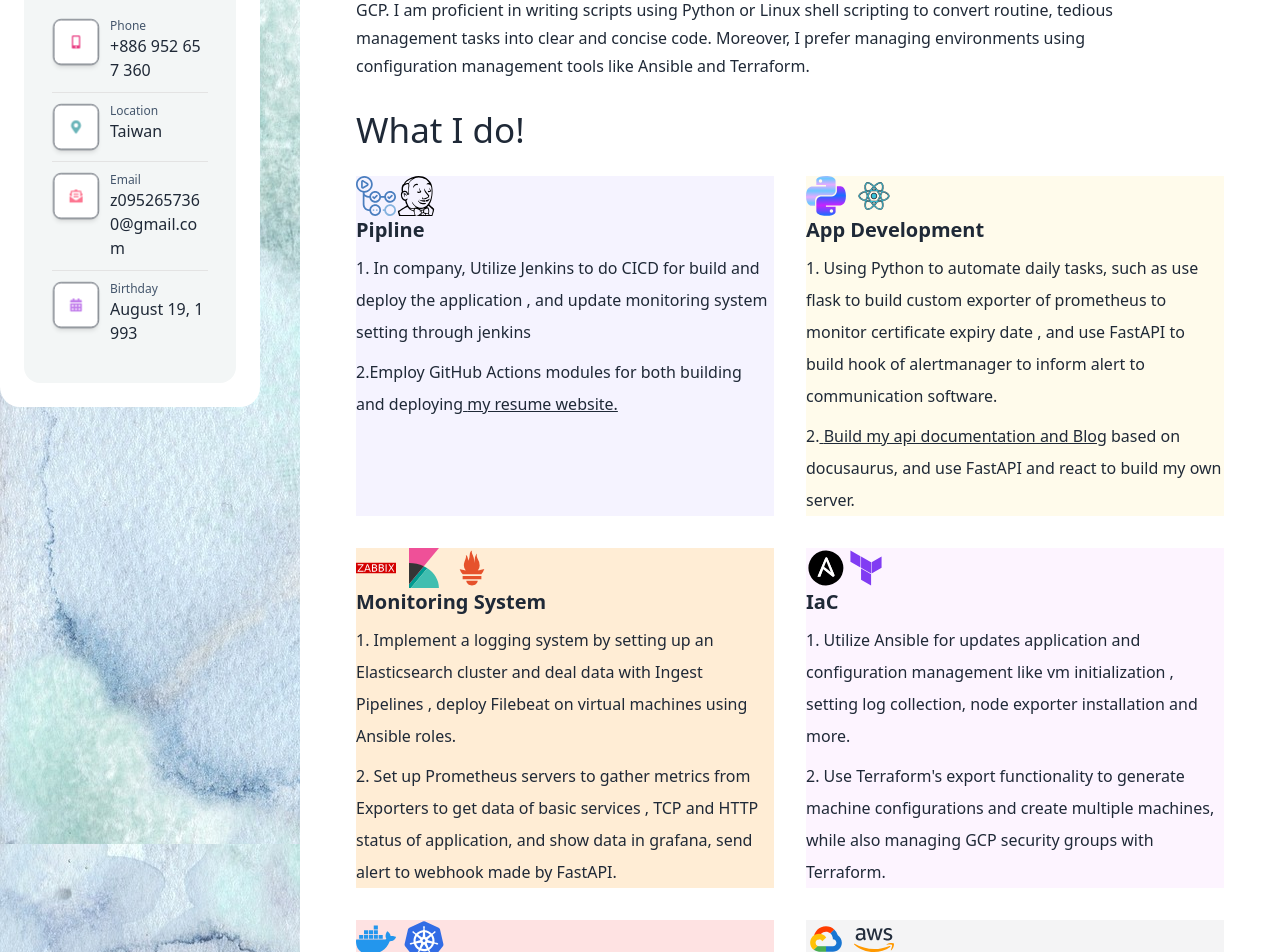
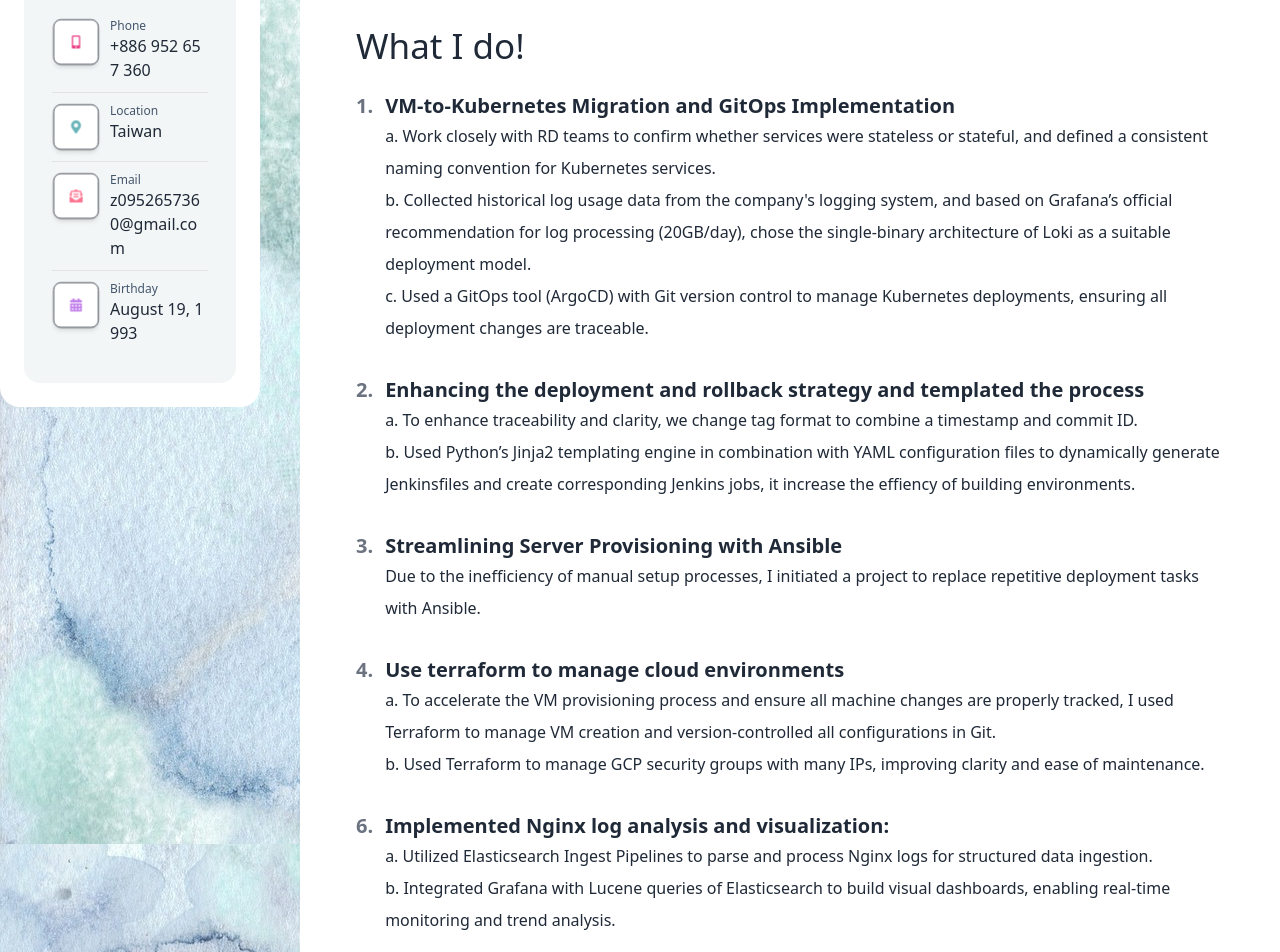
Before and after one commit to suyuying/me-rsume, a React (Create React App) app: page / in a window 1280 px wide. Shown: the part 421-1373 px from the top of the page. Built offline with nearby package versions, Linux system fonts and the light colour scheme.

Commit message:
update resume

```diff
--- a/src/App.js
+++ b/src/App.js
@@ -220,179 +220,124 @@
                             proxies, and more. Throughout the process, I
                             frequently communicate with RD and PM to discuss
                             requirements and achieve goals, which has
-                            significantly enhanced my communication skills. I am
-                            also pursuing further education in Kubernetes and
-                            working with the company to transition services to
-                            Kubernetes.
+                            significantly enhanced my communication skills.
                           </p>
                           <p className="text-gray-lite leading-7 mt-2.5 dark:text-color-910 dark:text-white">
                             As part of my job responsibilities, I am well-versed
                             in network design and machine provisioning in AWS
                             and GCP. I am proficient in writing scripts using
-                            Python or Linux shell scripting to convert routine,
-                            tedious management tasks into clear and concise
-                            code. Moreover, I prefer managing environments using
-                            configuration management tools like Ansible and
-                            Terraform.
+                            Python or Linux shell scripting or other
+                            configuration management tools like Ansible to
+                            convert routine, tedious management tasks into clear
+                            and concise code.
                           </p>
                         </div>
                       </div>
                     </div>
                   </div>
                   <section className="pb-12 px-2 sm:px-5 md:px-10 lg:px-14 dark:text-white">
-                    <h3 className="text-[35px]  font-medium pb-5 ">
-                      What I do!
-                    </h3>
-                    <div className=" grid gap-8 grid-cols-1 md:grid-cols-2 xl:grid-cols-2 ">
-                      <div
-                        className=" dark:bg-transparent bg-violet-50 dark:rounded-lg dark:border-[#212425] dark:border-2 dark:p-3"
-                        // style={{ background: "rgb(252, 244, 255)" }}
-                      >
-                        <GitHubAction className="inline-block  bg-gradient-to-r  hover:from-pink-500 hover:to-yellow-500" />
-                        <Jenkins className="inline-block  bg-gradient-to-r  hover:from-pink-500 hover:to-yellow-500" />
-
-                        {/* <MicrosoftAzureIcon className="inline-block ml-2 bg-gradient-to-r  hover:from-pink-500 hover:to-yellow-500" /> */}
-                        <div className="space-y-2 break-all">
-                          <h3 className=" text-xl font-semibold ">Pipline</h3>
-                          <p className=" leading-8 text-gray-lite  break-normal">
-                            1. In company, Utilize Jenkins to do CICD for build
-                            and deploy the application , and update monitoring
-                            system setting through jenkins{" "}
-                          </p>{" "}
-                          <p className=" leading-8 text-gray-lite  break-normal">
-                            2.Employ GitHub Actions modules for both building
-                            and deploying
-                            <Link
-                              to="https://d14ghvre931txr.cloudfront.net/"
-                              className="link"
-                              target="_blank"
-                            >
-                              {" "}
-                              my resume website.
-                            </Link>
+                    <h3 className="text-[35px] font-medium pb-5">What I do!</h3>
+                    <div className="space-y-8">
+                      <div className="flex items-start gap-3">
+                        <span className="text-xl font-semibold text-gray-500">
+                          1.
+                        </span>
+                        <div>
+                          <h4 className="text-xl font-semibold">
+                            VM-to-Kubernetes Migration and GitOps Implementation
+                          </h4>
+                          <p className="text-gray-lite leading-8">
+                            a. Work closely with RD teams to confirm whether
+                            services were stateless or stateful, and defined a
+                            consistent naming convention for Kubernetes
+                            services.
+                            <br />
+                            b. Collected historical log usage data from the
+                            company's logging system, and based on Grafana’s
+                            official recommendation for log processing
+                            (20GB/day), chose the single-binary architecture of
+                            Loki as a suitable deployment model.
+                            <br />
+                            c. Used a GitOps tool (ArgoCD) with Git version
+                            control to manage Kubernetes deployments, ensuring
+                            all deployment changes are traceable.
                           </p>
                         </div>
                       </div>
-                      <div
-                        className="dark:bg-transparent bg-amber-50 dark:rounded-lg dark:border-[#212425] dark:border-2 dark:p-4"
-                        // style={{ background: "rgb(254, 250, 240)" }}
-                      >
-                        <PythonIcon className="inline-block  bg-gradient-to-r  hover:from-pink-500 hover:to-yellow-500" />
-                        <ReactIcon className=" inline-block ml-2 bg-gradient-to-r  hover:from-pink-500 hover:to-yellow-500" />
 
-                        <div className="space-y-2 break-all">
-                          <h3 className=" text-xl font-semibold">
-                            App Development
-                          </h3>
-                          <p className=" leading-8 text-gray-lite  break-normal">
-                            1. Using Python to automate daily tasks, such as use
-                            flask to build custom exporter of prometheus to
-                            monitor certificate expiry date , and use FastAPI to
-                            build hook of alertmanager to inform alert to
-                            communication software.
-                          </p>
-                          <p className=" leading-8 text-gray-lite  break-normal">
-                            2.
-                            <Link
-                              to="https://suyuying.github.io/"
-                              className="link"
-                              target="_blank"
-                            >
-                              {" "}
-                              Build my api documentation and Blog
-                            </Link>{" "}
-                            based on docusaurus, and use FastAPI and react to
-                            build my own server.
+                      <div className="flex items-start gap-3">
+                        <span className="text-xl font-semibold text-gray-500">
+                          2.
+                        </span>
+                        <div>
+                          <h4 className="text-xl font-semibold">
+                            Enhancing the deployment and rollback strategy and
+                            templated the process
+                          </h4>
+                          <p className="text-gray-lite leading-8">
+                            a. To enhance traceability and clarity, we change
+                            tag format to combine a timestamp and commit ID.
+                            <br />
+                            b. Used Python’s Jinja2 templating engine in
+                            combination with YAML configuration files to
+                            dynamically generate Jenkinsfiles and create
+                            corresponding Jenkins jobs, it increase the effiency
+                            of building environments.
                           </p>
                         </div>
                       </div>
-                      <div className="dark:bg-transparent bg-orange-100 dark:rounded-lg dark:border-[#212425] dark:border-2 dark:p-4">
-                        <ZabbixIcon className="bg-gradient-to-r  hover:from-pink-500 hover:to-yellow-500 inline-block" />
-                        <KibanaIcon className="ml-2 bg-gradient-to-r  hover:from-pink-500 hover:to-yellow-500 inline-block" />
-                        <Promehtues className="ml-2 bg-gradient-to-r  hover:from-pink-500 hover:to-yellow-500 inline-block" />
 
-                        {/* <GrafanaIcon className="ml-2 bg-gradient-to-r  hover:from-pink-500 hover:to-yellow-500" /> */}
-
-                        <div className="space-y-2 break-all">
-                          <h3 className=" text-xl font-semibold">
-                            Monitoring System
-                          </h3>
-                          {/* <p className=" leading-8 text-gray-lite  break-normal">
-                            1. Upgrading Zabbix from version 5 to 6, and ensure
-                            this process doesn't' not interrupt service.
-                          </p> */}
-                          <p className=" leading-8 text-gray-lite  break-normal">
-                            1. Implement a logging system by setting up an
-                            Elasticsearch cluster and deal data with Ingest
-                            Pipelines , deploy Filebeat on virtual machines
-                            using Ansible roles.
-                          </p>
-                          <p className=" leading-8 text-gray-lite  break-normal">
-                            2. Set up Prometheus servers to gather metrics from
-                            Exporters to get data of basic services , TCP and
-                            HTTP status of application, and show data in
-                            grafana, send alert to webhook made by FastAPI.
+                      <div className="flex items-start gap-3">
+                        <span className="text-xl font-semibold text-gray-500">
+                          3.
+                        </span>
+                        <div>
+                          <h4 className="text-xl font-semibold">
+                            Streamlining Server Provisioning with Ansible
+                          </h4>
+                          <p className="text-gray-lite leading-8">
+                            Due to the inefficiency of manual setup processes, I
+                            initiated a project to replace repetitive deployment
+                            tasks with Ansible.
                           </p>
                         </div>
                       </div>
-                      <div className="about-box dark:bg-transparent bg-fuchsia-50 dark:rounded-lg dark:border-[#212425] dark:border-2 dark:p-4">
-                        <AnsibleIcon className="inline-block bg-gradient-to-r  hover:from-pink-500 hover:to-yellow-500" />
-                        <Terraform className="inline-block bg-gradient-to-r  hover:from-pink-500 hover:to-yellow-500" />
-
-                        <div className="space-y-2 break-all">
-                          <h3 className="text-xl font-semibold">IaC</h3>
-                          <p className=" leading-8 text-gray-lite  break-normal">
-                            1. Utilize Ansible for updates application and
-                            configuration management like vm initialization ,
-                            setting log collection, node exporter installation
-                            and more.
-                          </p>
-                          <p className=" leading-8 text-gray-lite  break-normal">
-                            2. Use Terraform's export functionality to generate
-                            machine configurations and create multiple machines,
-                            while also managing GCP security groups with
-                            Terraform.
+                      <div className="flex items-start gap-3">
+                        <span className="text-xl font-semibold text-gray-500">
+                          4.
+                        </span>
+                        <div>
+                          <h4 className="text-xl font-semibold">
+                            Use terraform to manage cloud environments
+                          </h4>
+                          <p className="text-gray-lite leading-8">
+                            a. To accelerate the VM provisioning process and
+                            ensure all machine changes are properly tracked, I
+                            used Terraform to manage VM creation and
+                            version-controlled all configurations in Git.
+                            <br />
+                            b. Used Terraform to manage GCP security groups with
+                            many IPs, improving clarity and ease of maintenance.
                           </p>
                         </div>
                       </div>
-                      <div
-                        className="about-box dark:bg-transparent bg-red-100 dark:rounded-lg dark:border-[#212425] dark:border-2 dark:p-4"
-                        // style={{ background: "rgb(255, 244, 244)" }}
-                      >
-                        <Docker className="inline-block bg-gradient-to-r  hover:from-pink-500 hover:to-yellow-500" />
-                        <Kubernetes className=" inline-block ml-2 bg-gradient-to-r  hover:from-pink-500 hover:to-yellow-500" />
-                        <div className="space-y-2 break-normal">
-                          <h3 className=" text-xl font-semibold">Container</h3>
-                          <p className=" leading-8 text-gray-lite ">
-                            1. Deploy Prometheus monitoring system, Jenkins, and
-                            applications developed by RD using containers.
+                      <div className="flex items-start gap-3">
+                        <span className="text-xl font-semibold text-gray-500">
+                          6.
+                        </span>
+                        <div>
+                          <h4 className="text-xl font-semibold">
+                            Implemented Nginx log analysis and visualization:
+                          </h4>
+                          <p className="text-gray-lite leading-8">
+                            a. Utilized Elasticsearch Ingest Pipelines to parse
+                            and process Nginx logs for structured data
+                            ingestion.
+                            <br />
+                            b. Integrated Grafana with Lucene queries of
+                            Elasticsearch to build visual dashboards, enabling
+                            real-time monitoring and trend analysis.
                           </p>
-                          <p className=" leading-8 text-gray-lite ">
-                            2. Managing on-premises Kubernetes clusters in a
-                            company environment, leveraging Helm for efficient
-                            package management and utilizing ArgoCD to automate
-                            deployment.
-                          </p>
-                        </div>
-                      </div>
-                      <div
-                        className="about-box dark:bg-transparent bg-zinc-100 dark:rounded-lg dark:border-[#212425] dark:border-2 dark:p-4"
-                        // style={{ background: "rgb(255, 240, 248)" }}
-                      >
-                        <GoogleCloudIcon className="inline-block bg-gradient-to-r  hover:from-pink-500 hover:to-yellow-500" />
-                        <AmazonWebIcon className="inline-block ml-2 bg-gradient-to-r  hover:from-pink-500 hover:to-yellow-500" />
-                        <div className="space-y-2 break-normal">
-                          <h3 className="text-xl font-semibold">
-                            Cloud System
-                          </h3>
-                          <p className=" leading-8 text-gray-lite ">
-                            1. Extensive experience in AWS and GCP, successfully
-                            establishing complete operational environments for
-                            the company. This includes configuring load
-                            balancers, VPCs, NAT gateways, CDNs, and storage
-                            buckets to ensure optimal performance.
-                          </p>
-                          <p className=" leading-8 text-gray-lite "></p>
                         </div>
                       </div>
                     </div>
```
